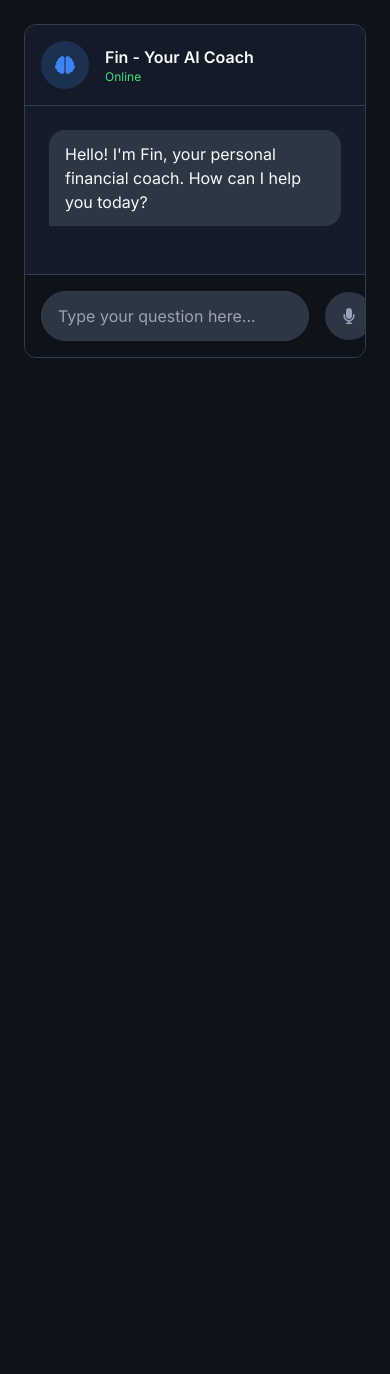
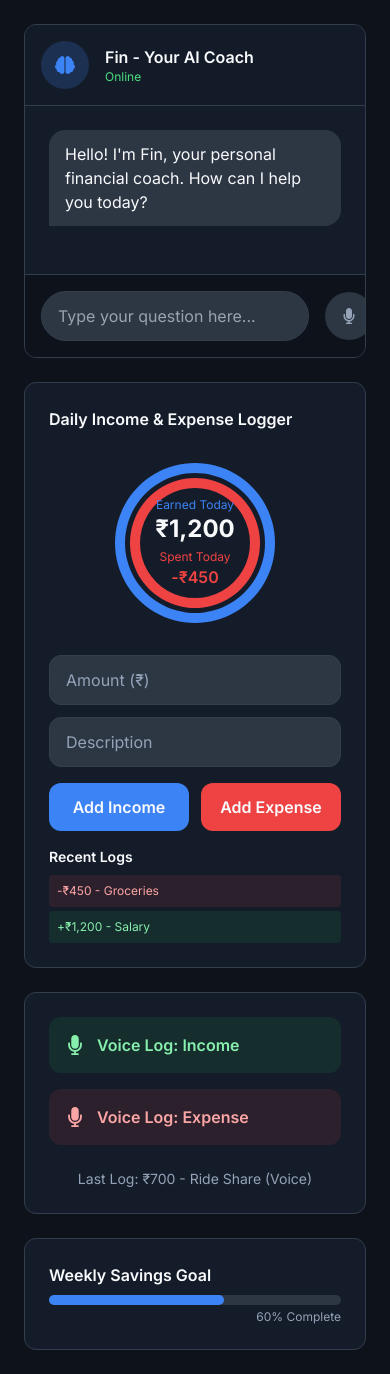
Before and after one commit to Parth-code286/FinAdapt, a React (Vite) app: page /financial-coach in a window 390 px wide. Before the commit the page ends 844 px from the top, so only its background shows below. Built offline with nearby package versions, Linux system fonts and the light colour scheme; the HTML template or start-up script is replaced by a standard one.

Commit message:
added Daily Income & Expense Logger in finance coach

```diff
--- a/package.json
+++ b/package.json
@@ -75,6 +75,6 @@
     "postcss": "^8.4.38",
     "tailwindcss": "^3.4.3",
     "typescript": "^5.4.2",
-    "vite": "^5.2.9"
+    "vite": "^5.4.20"
   }
 }
--- a/src/pages/FinancialCoach.tsx
+++ b/src/pages/FinancialCoach.tsx
@@ -1,6 +1,8 @@
 import { useState, useRef, useEffect } from 'react';
-import { motion, AnimatePresence } from 'framer-motion';
+import { motion } from 'framer-motion';
 import { FaBrain, FaPaperPlane, FaMicrophone } from 'react-icons/fa';
+import { PieChart, Pie, Cell, ResponsiveContainer } from 'recharts';
+import { ToastContainer, ToastMessage } from '@/components/Toast'; // Assuming you have a Toast component
 
 // --- Interfaces & Dummy Data ---
 interface Message {
@@ -9,63 +11,38 @@ interface Message {
   sender: 'user' | 'coach';
 }
 
-// The predefined set of questions and answers
+interface LogEntry {
+  id: number;
+  type: 'income' | 'expense';
+  amount: number;
+  description: string;
+  timestamp: Date;
+}
+
 const knowledgeBase: { [key: string]: string } = {
-  'How can I start saving money?': `That's the best first question to ask! The most effective method is to "Pay Yourself First."
-
-  Before you pay any bills or buy anything else, transfer a set amount to your savings. Think of it as the most important bill you have to pay each month. Even starting with ₹1,000 can build a powerful habit.`,
-
+  'How can I start saving money?': `That's the best first question to ask! The most effective method is to "Pay Yourself First." Before you pay any bills or buy anything else, transfer a set amount to your savings. Think of it as the most important bill you have to pay each month. Even starting with ₹1,000 can build a powerful habit.`,
   'What is a good budget to follow?': `A great starting point is the 50/30/20 rule. It's a simple framework:
-
-  * **50% for Needs:** This covers your essentials like rent, utilities, and groceries.
-  * **30% for Wants:** This is for lifestyle choices like dining out, hobbies, and entertainment.
-  * **20% for Savings & Debt:** This is the portion you use to build your future wealth and pay off any outstanding debt.
-
+●	50% for Needs: This covers your essentials like rent, utilities, and groceries.
+●	30% for Wants: This is for lifestyle choices like dining out, hobbies, and entertainment.
+●	20% for Savings & Debt: This is the portion you use to build your future wealth and pay off any outstanding debt.
 Remember, it's a flexible guide, not a strict rule. Adjust the percentages to fit your life!`,
-
-  'How do I track my daily expenses effectively?': `The key is to find a method that's easy for you to stick with. Start small!
-
-  For one week, try to track just *one* category, like "Food & Groceries." Write down every single purchase in that category. This small exercise will give you incredible insight without feeling overwhelming.`,
-
+  'How do I track my daily expenses effectively?': `The key is to find a method that's easy for you to stick with. Start small! For one week, try to track just one category, like "Food & Groceries." Write down every single purchase in that category. This small exercise will give you incredible insight without feeling overwhelming.`,
   'How can I stop impulse spending online?': `This is a common challenge! Here are three powerful tricks:
-
-  1.  **The 24-Hour Rule:** If you see something you want, add it to your cart but wait 24 hours before buying. The urge often fades.
-  2.  **Unsubscribe:** Unsubscribe from tempting marketing emails and unfollow brands that trigger your spending.
-  3.  **Identify the Trigger:** When you feel the urge to buy, ask yourself: "Am I bored, stressed, or happy?" Recognizing the emotion is the first step to controlling the action.`,
-
-  'What is an emergency fund and why do I need one?': `Think of an emergency fund as your personal financial fire extinguisher. It's a stash of money (ideally 3-6 months of living expenses) saved for unexpected emergencies only, like a medical issue or sudden job loss.
-
-  It's what keeps a small problem from turning into a big, stressful debt.`,
-
-  'What is the difference between saving and investing?': `A simple way to think about it is that **saving** is for short-term, specific goals (like a vacation) and is stored in a safe, accessible place.
-
-  **Investing** is for long-term wealth growth (like retirement). You buy assets that you expect to grow in value, which involves taking on some risk for the potential of higher returns.`,
-
-  'How can I start investing with a small amount of money?': `You can start with as little as ₹500! The best way for beginners is through a **Systematic Investment Plan (SIP)** in a diversified **Index Fund**.
-
-  An Index Fund holds a small piece of many of the largest companies, so you're not putting all your eggs in one basket. It's a proven, low-cost way to build wealth over time.`,
-
-  'What is "compounding" and how does it work?': `Compounding is the most powerful force in finance! It's when your investment earnings start earning their *own* earnings.
-
-  Imagine your money making babies, and then those babies grow up to have their own babies. This snowball effect is what creates massive wealth over the long term. The earlier you start, the more powerful it is.`,
-
+1.	The 24-Hour Rule: If you see something you want, add it to your cart but wait 24 hours before buying. The urge often fades.
+2.	Unsubscribe: Unsubscribe from tempting marketing emails and unfollow brands that trigger your spending.
+3.	Identify the Trigger: When you feel the urge to buy, ask yourself: "Am I bored, stressed, or happy?" Recognizing the emotion is the first step to controlling the action.`,
+  'What is an emergency fund and why do I need one?': `Think of an emergency fund as your personal financial fire extinguisher. It's a stash of money (ideally 3-6 months of living expenses) saved for unexpected emergencies only, like a medical issue or sudden job loss. It's what keeps a small problem from turning into a big, stressful debt.`,
+  'What is the difference between saving and investing?': `A simple way to think about it is that saving is for short-term, specific goals (like a vacation) and is stored in a safe, accessible place. Investing is for long-term wealth growth (like retirement). You buy assets that you expect to grow in value, which involves taking on some risk for the potential of higher returns.`,
+  'How can I start investing with a small amount of money?': `You can start with as little as ₹500! The best way for beginners is through a Systematic Investment Plan (SIP) in a diversified Index Fund. An Index Fund holds a small piece of many of the largest companies, so you're not putting all your eggs in one basket. It's a proven, low-cost way to build wealth over time.`,
+  'What is "compounding" and how does it work?': `Compounding is the most powerful force in finance! It's when your investment earnings start earning their own earnings. Imagine your money making babies, and then those babies grow up to have their own babies. This snowball effect is what creates massive wealth over the long term. The earlier you start, the more powerful it is.`,
   'Should I pay off debt or invest my extra money?': `This is a crucial question. Most experts agree on this priority:
-
-  1.  **Pay off high-interest debt FIRST.** Anything over 8-10% (like credit card debt) is a financial emergency. Paying it off is a *guaranteed* return on your money equal to the interest rate.
-  2.  **Once that's gone,** you can start investing while paying off lower-interest debt (like a home loan).`,
-
+1.	Pay off high-interest debt FIRST. Anything over 8-10% (like credit card debt) is a financial emergency. Paying it off is a guaranteed return on your money equal to the interest rate.
+2.	Once that's gone, you can start investing while paying off lower-interest debt (like a home loan).`,
   'How do I improve my credit score?': `Your credit score is built on two main pillars:
-
-  * **On-Time Payments:** Always pay at least the minimum amount due on time, every single month. This is the single most important factor.
-  * **Low Credit Utilization:** Try to use less than 30% of your total credit card limit. For example, if your limit is ₹1,00,000, keep your balance below ₹30,000.`,
-
-  'I feel anxious about my finances. Where do I start?': `Feeling anxious is completely normal, and taking the first step is the best cure. Don't try to do everything at once.
-
-  Just focus on **one small, achievable thing**: for the next 7 days, simply write down what you spend each day. That's it. This single act of tracking will give you a sense of knowledge and control, which is the foundation of confidence.`,
-
-  'What is a "sinking fund"?': `A sinking fund is a brilliant financial trick! It's a mini-savings account for a specific, planned, non-emergency expense in the future.
-
-  For example, you know you'll need new tires for your car in a year (costing ₹12,000). You would "sink" ₹1,000 into this fund every month. When the time comes, the purchase is completely stress-free because the money is already there!`,
+●	On-Time Payments: Always pay at least the minimum amount due on time, every single month. This is the single most important factor.
+●	Low Credit Utilization: Try to use less than 30% of your total credit card limit. For example, if your limit is ₹1,00,000, keep your balance below ₹30,000.`,
+  'I feel anxious about my finances. Where do I start?': `Feeling anxious is completely normal, and taking the first step is the best cure. Don't try to do everything at once. Just focus on one small, achievable thing: for the next 7 days, simply write down what you spend each day. That's it. This single act of tracking will give you a sense of knowledge and control, which is the foundation of confidence.`,
+  'What is a "sinking fund"?': `A sinking fund is a brilliant financial trick! It's a mini-savings account for a specific, planned, non-emergency expense in the future. For example, you know you'll need new tires for your car in a year (costing ₹12,000). You would "sink" ₹1,000 into this fund every month. When the time comes, the purchase is completely stress-free because the money is already there!`
 };
 
 // --- The Main Component ---
@@ -76,55 +53,109 @@ export default function FinancialCoach() {
   const [inputValue, setInputValue] = useState('');
   const [isTyping, setIsTyping] = useState(false);
   const chatEndRef = useRef<HTMLDivElement>(null);
+  const [toasts, setToasts] = useState<ToastMessage[]>([]);
+
+  // State for income and expense logging
+  const [logEntries, setLogEntries] = useState<LogEntry[]>([
+    { id: 1, type: 'income', amount: 1200, description: 'Salary', timestamp: new Date() },
+    { id: 2, type: 'expense', amount: 450, description: 'Groceries', timestamp: new Date() }
+  ]);
+  const [incomeAmount, setIncomeAmount] = useState('');
+  const [incomeDesc, setIncomeDesc] = useState('');
+  const [expenseAmount, setExpenseAmount] = useState('');
+  const [expenseDesc, setExpenseDesc] = useState('');
+
+  // Calculate totals
+  const totalEarned = logEntries.filter(entry => entry.type === 'income').reduce((sum, entry) => sum + entry.amount, 0);
+  const totalSpent = logEntries.filter(entry => entry.type === 'expense').reduce((sum, entry) => sum + entry.amount, 0);
+
+  const weeklyGoal = 60; // 60%
 
   useEffect(() => {
     chatEndRef.current?.scrollIntoView({ behavior: 'smooth' });
   }, [messages, isTyping]);
+
+  const addToast = (message: string, type: ToastMessage['type']) => {
+    const id = Date.now().toString();
+    setToasts((prev) => [...prev, { id, message, type }]);
+  };
+
+  const removeToast = (id: string) => {
+    setToasts((prev) => prev.filter((t) => t.id !== id));
+  };
 
   const handleSendMessage = (e: React.FormEvent) => {
     e.preventDefault();
     if (inputValue.trim() === '' || isTyping) return;
 
     const userQuestion = inputValue.trim();
-
-    const newUserMessage: Message = {
-      id: Date.now(),
-      text: userQuestion,
-      sender: 'user',
-    };
+    const newUserMessage: Message = { id: Date.now(), text: userQuestion, sender: 'user' };
 
     setMessages(prev => [...prev, newUserMessage]);
     setInputValue('');
     setIsTyping(true);
 
-    // Simulate coach looking up the answer and typing
     setTimeout(() => {
-      // Find a matching question in the knowledge base, ignoring case and extra whitespace
-      const matchedQuestion = Object.keys(knowledgeBase)
-        .find(q => q.toLowerCase().trim() === userQuestion.toLowerCase().trim());
-
-      const coachResponseText = matchedQuestion
-        ? knowledgeBase[matchedQuestion]
-        : "I'm sorry, I'm not trained on that question yet. Please try asking something else from my knowledge base.";
-
-      const coachResponse: Message = {
-        id: Date.now() + 1,
-        text: coachResponseText,
-        sender: 'coach',
-      };
+      const matchedQuestion = Object.keys(knowledgeBase).find(q => q.toLowerCase().trim() === userQuestion.toLowerCase().trim());
+      const coachResponseText = matchedQuestion ? knowledgeBase[matchedQuestion] : "I'm sorry, I'm not trained on that question yet.";
+      const coachResponse: Message = { id: Date.now() + 1, text: coachResponseText, sender: 'coach' };
       setMessages(prev => [...prev, coachResponse]);
       setIsTyping(false);
     }, 1800);
   };
 
+  const handleAddIncome = (e: React.FormEvent) => {
+    e.preventDefault();
+    const amount = parseFloat(incomeAmount);
+    if (isNaN(amount) || amount <= 0 || !incomeDesc.trim()) return;
+
+    const newEntry: LogEntry = {
+      id: Date.now(),
+      type: 'income',
+      amount,
+      description: incomeDesc.trim(),
+      timestamp: new Date()
+    };
+
+    setLogEntries(prev => [...prev, newEntry]);
+    setIncomeAmount('');
+    setIncomeDesc('');
+    addToast(`Income of ₹${amount.toLocaleString()} added successfully!`, 'success');
+  };
+
+  const handleAddExpense = (e: React.FormEvent) => {
+    e.preventDefault();
+    const amount = parseFloat(expenseAmount);
+    if (isNaN(amount) || amount <= 0 || !expenseDesc.trim()) return;
+
+    const newEntry: LogEntry = {
+      id: Date.now(),
+      type: 'expense',
+      amount,
+      description: expenseDesc.trim(),
+      timestamp: new Date()
+    };
+
+    setLogEntries(prev => [...prev, newEntry]);
+    setExpenseAmount('');
+    setExpenseDesc('');
+    addToast(`Expense of ₹${amount.toLocaleString()} added successfully!`, 'success');
+  };
+
   return (
-    <div className="p-6 h-full flex flex-col">
+    <div className="p-6">
+      <ToastContainer toasts={toasts} onRemove={removeToast} />
+      <div className="grid grid-cols-1 lg:grid-cols-3 gap-6">
+
+        {/* ================================= */}
+        {/* ====== Left Column: Chat ====== */}
+        {/* ================================= */}
         <motion.div
           key="chat"
           initial={{ opacity: 0, y: 20 }}
           animate={{ opacity: 1, y: 0 }}
           transition={{ duration: 0.5, ease: 'easeInOut' }}
-        className="flex flex-col h-full bg-card border border-border rounded-xl overflow-hidden"
+          className="lg:col-span-2 flex flex-col h-full bg-card border border-border rounded-xl overflow-hidden"
           style={{ maxHeight: 'calc(100vh - 8rem)' }}
         >
           {/* Chat Header */}
@@ -143,61 +174,144 @@ export default function FinancialCoach() {
             {messages.map((msg) => (
               <motion.div
                 key={msg.id}
-              initial={{ opacity: 0, y: 10 }}
-              animate={{ opacity: 1, y: 0 }}
-              transition={{ duration: 0.3 }}
+                initial={{ opacity: 0, y: 10 }} animate={{ opacity: 1, y: 0 }} transition={{ duration: 0.3 }}
                 className={`flex ${msg.sender === 'user' ? 'justify-end' : 'justify-start'}`}
               >
-              <div
-                className={`max-w-xs md:max-w-md lg:max-w-lg px-4 py-3 rounded-2xl whitespace-pre-wrap ${
-                  msg.sender === 'user'
-                    ? 'bg-primary text-primary-foreground rounded-br-none'
-                    : 'bg-secondary text-foreground rounded-bl-none'
-                }`}
-              >
+                <div className={`max-w-xs md:max-w-md lg:max-w-lg px-4 py-3 rounded-2xl whitespace-pre-wrap ${msg.sender === 'user' ? 'bg-primary text-primary-foreground rounded-br-none' : 'bg-secondary text-foreground rounded-bl-none'}`}>
                   {msg.text}
                 </div>
               </motion.div>
             ))}
-          {isTyping && (
-            <motion.div initial={{ opacity: 0 }} animate={{ opacity: 1 }} className="flex justify-start">
-              <div className="px-4 py-3 rounded-2xl bg-secondary text-foreground rounded-bl-none flex items-center gap-1.5">
-                <motion.span animate={{ y: [0, -3, 0] }} transition={{ duration: 0.8, repeat: Infinity }} className="w-2 h-2 bg-muted-foreground rounded-full" />
-                <motion.span animate={{ y: [0, -3, 0] }} transition={{ duration: 0.8, repeat: Infinity, delay: 0.1 }} className="w-2 h-2 bg-muted-foreground rounded-full" />
-                <motion.span animate={{ y: [0, -3, 0] }} transition={{ duration: 0.8, repeat: Infinity, delay: 0.2 }} className="w-2 h-2 bg-muted-foreground rounded-full" />
-              </div>
-            </motion.div>
-          )}
+            {isTyping && <div className="text-muted-foreground">Typing...</div>}
             <div ref={chatEndRef} />
           </div>
 
-        {/* --- INPUT AREA --- */}
+          {/* Input Area */}
           <div className="p-4 border-t border-border bg-background">
             <form onSubmit={handleSendMessage} className="flex items-center gap-4">
-            <input
-              type="text"
-              value={inputValue}
-              onChange={(e) => setInputValue(e.target.value)}
-              placeholder="Type your question here..."
-              className="flex-grow px-4 py-3 bg-secondary border border-input rounded-full focus:outline-none focus:ring-2 focus:ring-ring"
-              disabled={isTyping}
-            />
-            <button
-              type="button"
-              className="w-12 h-12 bg-secondary text-muted-foreground rounded-full flex items-center justify-center flex-shrink-0 hover:bg-secondary/80 transition-colors"
-            >
-              <FaMicrophone />
-            </button>
-            <button
-              type="submit"
-              className="w-12 h-12 bg-primary text-primary-foreground rounded-full flex items-center justify-center flex-shrink-0 hover:bg-primary/90 transition-colors disabled:bg-muted disabled:cursor-not-allowed"
-              disabled={!inputValue.trim() || isTyping}
-            >
-              <FaPaperPlane />
-            </button>
+              <input type="text" value={inputValue} onChange={(e) => setInputValue(e.target.value)} placeholder="Type your question here..." className="flex-grow px-4 py-3 bg-secondary border border-input rounded-full focus:outline-none focus:ring-2 focus:ring-ring" disabled={isTyping} />
+              <button type="button" className="w-12 h-12 bg-secondary text-muted-foreground rounded-full flex items-center justify-center flex-shrink-0 hover:bg-secondary/80 transition-colors"><FaMicrophone /></button>
+              <button type="submit" className="w-12 h-12 bg-primary text-primary-foreground rounded-full flex items-center justify-center flex-shrink-0 hover:bg-primary/90 transition-colors disabled:bg-muted" disabled={!inputValue.trim() || isTyping}><FaPaperPlane /></button>
             </form>
           </div>
         </motion.div>
+
+        {/* ====================================== */}
+        {/* ====== Right Column: Widgets ====== */}
+        {/* ====================================== */}
+        <motion.div
+            initial={{ opacity: 0, y: 20 }}
+            animate={{ opacity: 1, y: 0 }}
+            transition={{ duration: 0.5, delay: 0.2, ease: 'easeInOut' }}
+            className="lg:col-span-1 space-y-6"
+        >
+            <div className="bg-card border border-border rounded-xl p-6">
+                <h3 className="font-semibold text-foreground mb-4">Daily Income & Expense Logger</h3>
+                <div className="relative flex justify-center items-center h-48">
+                    <ResponsiveContainer width="100%" height="100%">
+                        <PieChart>
+                            <Pie data={[{ value: totalEarned || 1 }]} dataKey="value" cx="50%" cy="50%" outerRadius={80} innerRadius={70} fill="hsl(var(--primary))" stroke="none" startAngle={90} endAngle={-270} />
+                        </PieChart>
+                    </ResponsiveContainer>
+                    <ResponsiveContainer width="100%" height="100%" style={{ position: 'absolute' }}>
+                         <PieChart>
+                            <Pie data={[{ value: totalSpent || 1 }]} dataKey="value" cx="50%" cy="50%" outerRadius={65} innerRadius={55} fill="hsl(var(--destructive))" stroke="none" startAngle={90} endAngle={-270} />
+                        </PieChart>
+                    </ResponsiveContainer>
+                    <div className="absolute flex flex-col items-center justify-center text-center">
+                        <span className="text-xs text-primary">Earned Today</span>
+                        <span className="text-2xl font-bold text-foreground">₹{totalEarned.toLocaleString()}</span>
+                        <span className="text-xs text-destructive mt-1">Spent Today</span>
+                        <span className="font-semibold text-destructive">-₹{totalSpent.toLocaleString()}</span>
+                    </div>
+                </div>
+
+                {/* Unified Add Entry Form */}
+                <form className="mt-4 space-y-4">
+                    <div className="space-y-3">
+                        <input
+                            type="number"
+                            value={incomeAmount || expenseAmount}
+                            onChange={(e) => {
+                                setIncomeAmount(e.target.value);
+                                setExpenseAmount(e.target.value);
+                            }}
+                            placeholder="Amount (₹)"
+                            className="w-full px-4 py-3 bg-secondary border border-input rounded-lg focus:outline-none focus:ring-2 focus:ring-ring text-foreground placeholder:text-muted-foreground"
+                            min="0"
+                            step="0.01"
+                        />
+                        <input
+                            type="text"
+                            value={incomeDesc || expenseDesc}
+                            onChange={(e) => {
+                                setIncomeDesc(e.target.value);
+                                setExpenseDesc(e.target.value);
+                            }}
+                            placeholder="Description"
+                            className="w-full px-4 py-3 bg-secondary border border-input rounded-lg focus:outline-none focus:ring-2 focus:ring-ring text-foreground placeholder:text-muted-foreground"
+                        />
+                    </div>
+                    <div className="flex gap-3">
+                        <button
+                            type="button"
+                            onClick={handleAddIncome}
+                            className="flex-1 px-4 py-3 bg-primary text-primary-foreground rounded-lg hover:bg-primary/90 transition-colors font-semibold"
+                        >
+                            Add Income
+                        </button>
+                        <button
+                            type="button"
+                            onClick={handleAddExpense}
+                            className="flex-1 px-4 py-3 bg-destructive text-destructive-foreground rounded-lg hover:bg-destructive/90 transition-colors font-semibold"
+                        >
+                            Add Expense
+                        </button>
+                    </div>
+                </form>
+
+                {/* Recent Logs */}
+                <div className="mt-4 space-y-2">
+                    <h4 className="text-sm font-semibold text-foreground">Recent Logs</h4>
+                    <div className="max-h-32 overflow-y-auto space-y-1">
+                        {logEntries.slice(-5).reverse().map((entry) => (
+                            <div key={entry.id} className={`text-xs p-2 rounded ${entry.type === 'income' ? 'bg-green-500/10 text-green-300' : 'bg-red-500/10 text-red-300'}`}>
+                                {entry.type === 'income' ? '+' : '-'}₹{entry.amount.toLocaleString()} - {entry.description}
+                            </div>
+                        ))}
+                    </div>
+                </div>
+            </div>
+
+            <div className="bg-card border border-border rounded-xl p-6 space-y-4">
+                 <button onClick={() => addToast('Voice logging is not yet available.', 'info')} className="w-full flex items-center gap-3 p-4 rounded-lg bg-green-500/10 text-green-300 hover:bg-green-500/20 transition-colors">
+                    <FaMicrophone className="text-xl"/>
+                    <span className="font-semibold">Voice Log: Income</span>
+                 </button>
+                 <button onClick={() => addToast('Voice logging is not yet available.', 'info')} className="w-full flex items-center gap-3 p-4 rounded-lg bg-red-500/10 text-red-300 hover:bg-red-500/20 transition-colors">
+                    <FaMicrophone className="text-xl"/>
+                    <span className="font-semibold">Voice Log: Expense</span>
+                 </button>
+                 <div className="text-center text-sm text-muted-foreground pt-2">
+                    Last Log: ₹700 - Ride Share (Voice)
+                 </div>
+            </div>
+
+             <div className="bg-card border border-border rounded-xl p-6">
+                <h3 className="font-semibold text-foreground mb-2">Weekly Savings Goal</h3>
+                <div className="w-full bg-secondary rounded-full h-2.5">
+                    <motion.div
+                        className="bg-primary h-2.5 rounded-full"
+                        initial={{ width: 0 }}
+                        animate={{ width: `${weeklyGoal}%` }}
+                        transition={{ duration: 1, delay: 0.5, ease: 'easeOut' }}
+                    />
+                </div>
+                <p className="text-right text-xs text-muted-foreground mt-1">{weeklyGoal}% Complete</p>
+            </div>
+        </motion.div>
+
+      </div>
     </div>
   );
 }
```
Also changed, not shown: 1 other file (tests, documents, lock files or other folders). Lines whose indentation alone changed are shown as unchanged.
